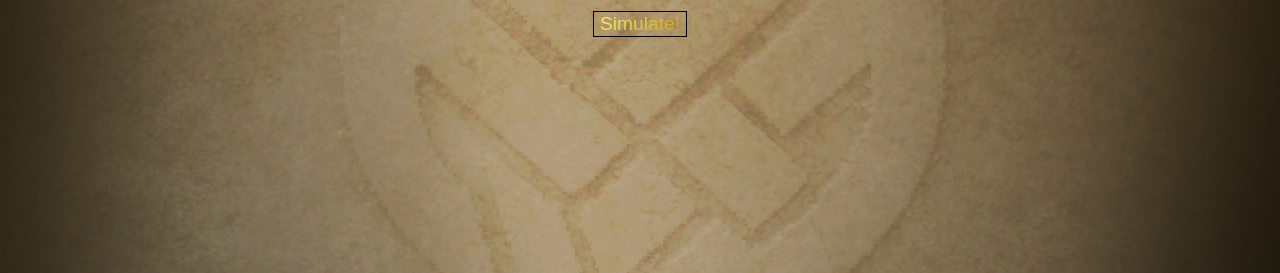
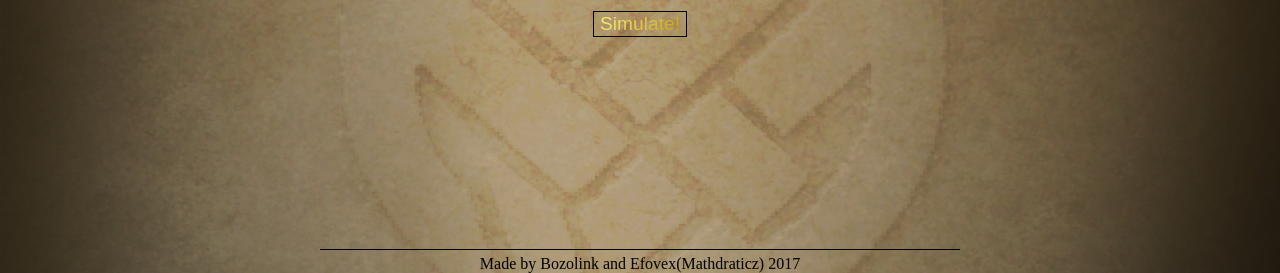
Before and after one commit to Bozolink/FEH2, a PHP site: page / in a window 1280 px wide. Shown: the part 527-800 px from the top of the page. Run offline with PHP 8.4, Linux system fonts and the light colour scheme; some libraries are stand-ins or nearby versions; some web fonts are replaced.

Commit message:
added footer

```diff
--- a/index.html
+++ b/index.html
@@ -198,9 +198,9 @@
 
         </main>
 
-        <footer>
-
-        </footer>
+        <footer><div id="footer">
+            Made by Bozolink and Efovex(Mathdraticz) 2017
+        </div></footer>
 
     </body>
 
--- a/style.css
+++ b/style.css
@@ -185,6 +185,17 @@ input::-webkit-input-placeholder {
     opacity: 0.8;
 }
 
+#footer {
+    position: absolute;
+    bottom: 0;
+    text-align: center;
+    margin-top: 20px;
+    width: 50%;
+    margin-left: 25%;
+    border-top: 1px solid black;
+    padding-top: 5px;
+}
+
 /*Radio Button code*/
 label > input{ /* HIDE RADIO */
   visibility: hidden; /* Makes input not-clickable */
```
